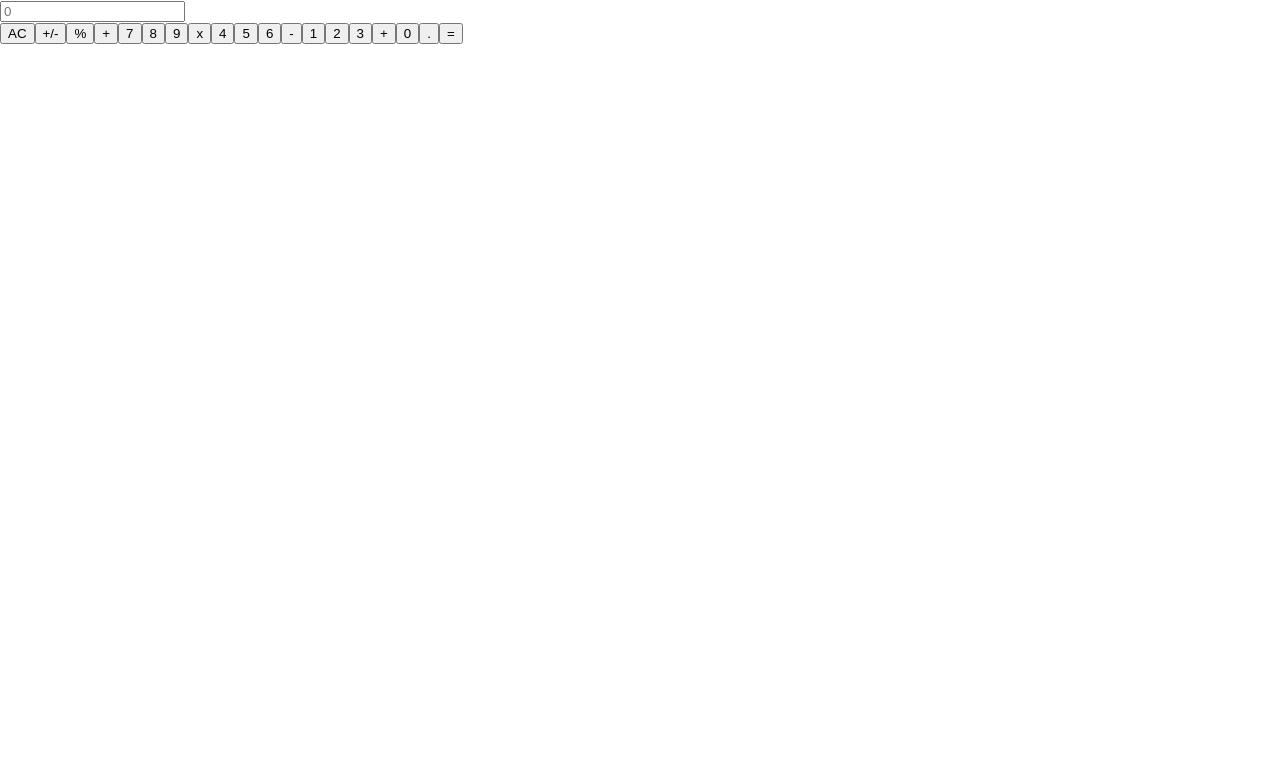
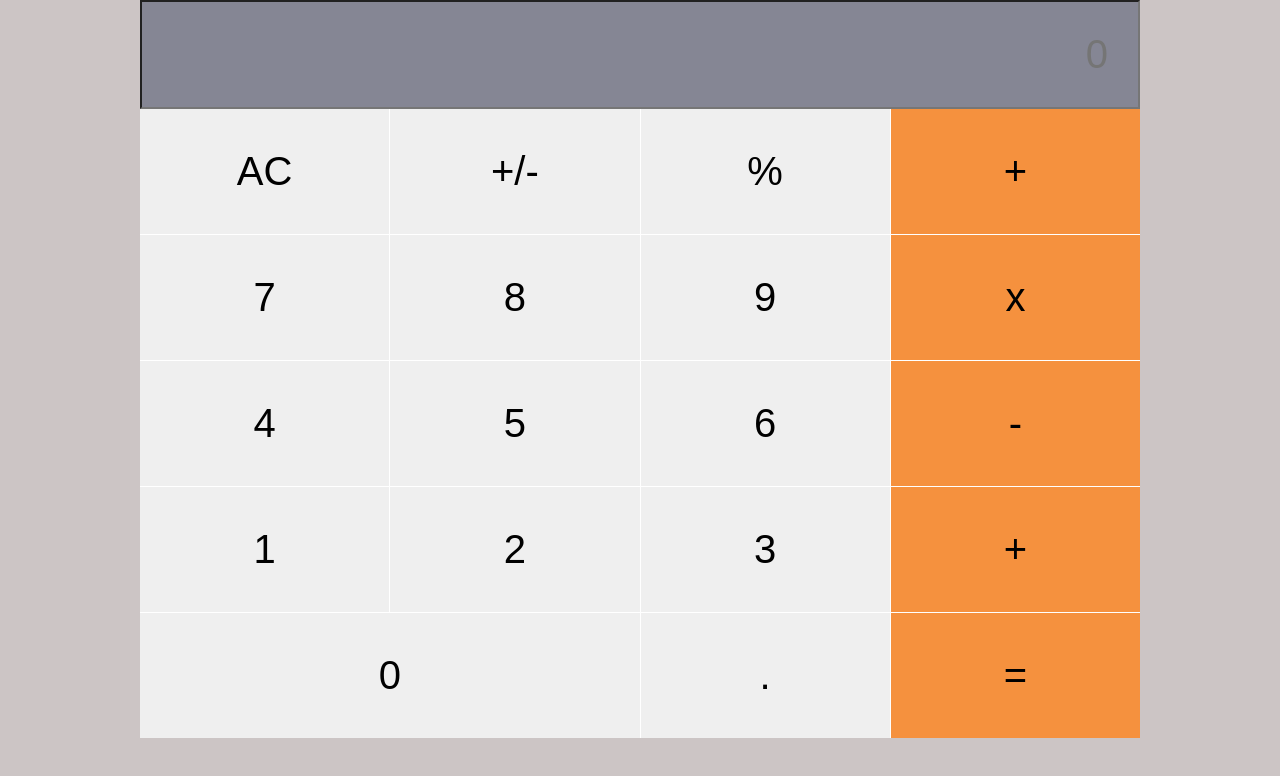
Before and after one commit to dieum512/math-magicians, a React (Create React App) app: page / in a window 1280 px wide. Shown: the top 776 px of the page. Built offline with nearby package versions, Linux system fonts and the light colour scheme.

Commit message:
Style the app

```diff
--- a/src/index.css
+++ b/src/index.css
@@ -1,27 +1,46 @@
-body {
+* {
   margin: 0;
-  font-family:
-    -apple-system,
-    BlinkMacSystemFont,
-    'Segoe UI',
-    'Roboto',
-    'Oxygen',
-    'Ubuntu',
-    'Cantarell',
-    'Fira Sans',
-    'Droid Sans',
-    'Helvetica Neue',
-    sans-serif;
-  -webkit-font-smoothing: antialiased;
-  -moz-osx-font-smoothing: grayscale;
+  padding: 0;
+  box-sizing: border-box;
 }
 
-code {
-  font-family:
-    source-code-pro,
-    Menlo,
-    Monaco,
-    Consolas,
-    'Courier New',
-    monospace;
+body {
+  background-color: #ccc5c5;
 }
+
+.container {
+  background-color: #fff;
+  width: 100%;
+  height: 100%;
+  max-width: 1000px;
+  margin: 0 auto;
+}
+
+.calculs input {
+  width: 100%;
+  text-align: right;
+  font-size: 40px;
+  padding: 30px;
+  background-color: #858694;
+  color: #fff;
+}
+
+.btns-container {
+  display: grid;
+  grid-template-columns: repeat(4, 1fr);
+  gap: 1px;
+}
+
+.button {
+  font-size: 40px;
+  border: 0;
+  padding: 40px ;
+}
+
+.sign {
+  background-color: #f5913e;
+}
+
+.zero {
+  grid-column: 1 / span 2;
+}
```
